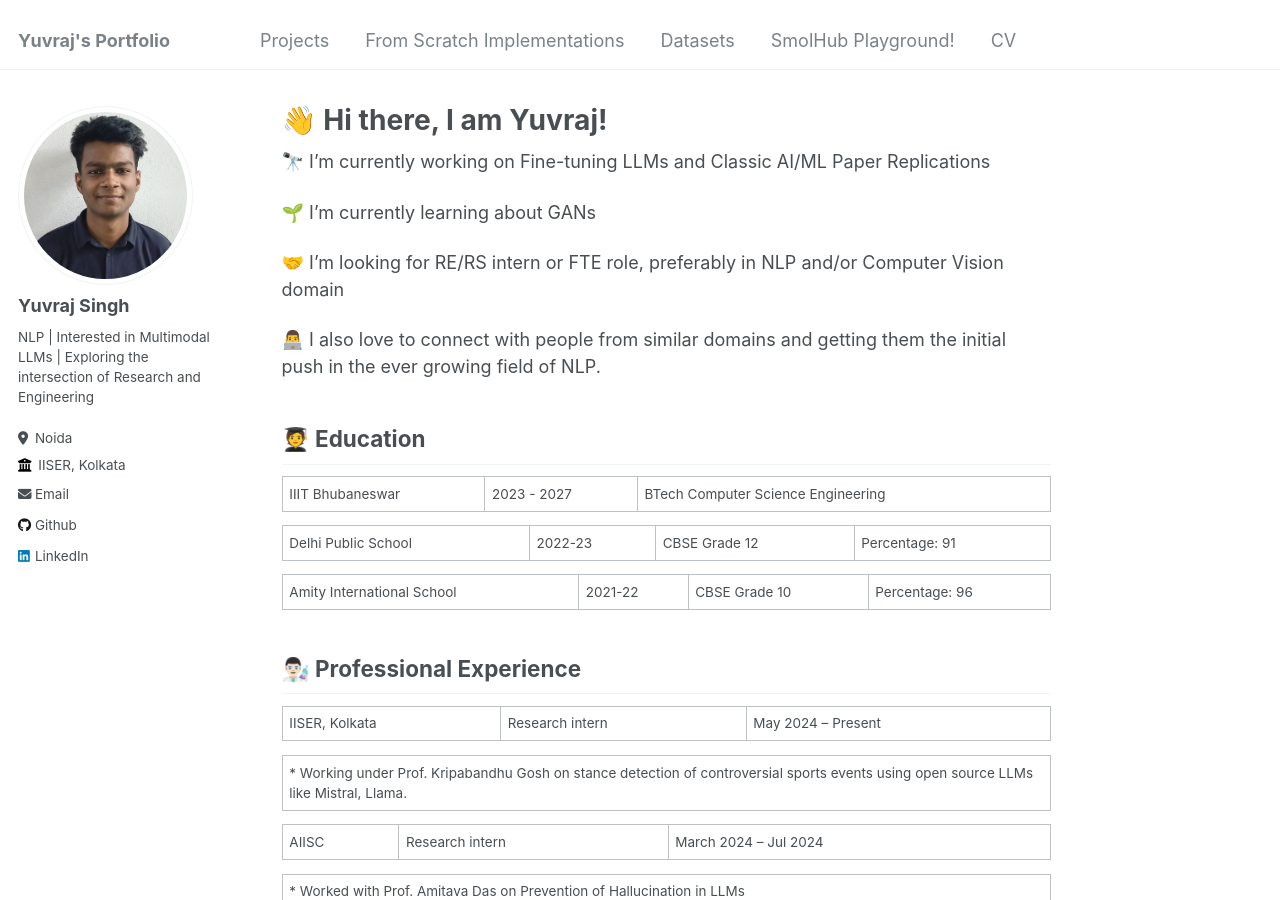
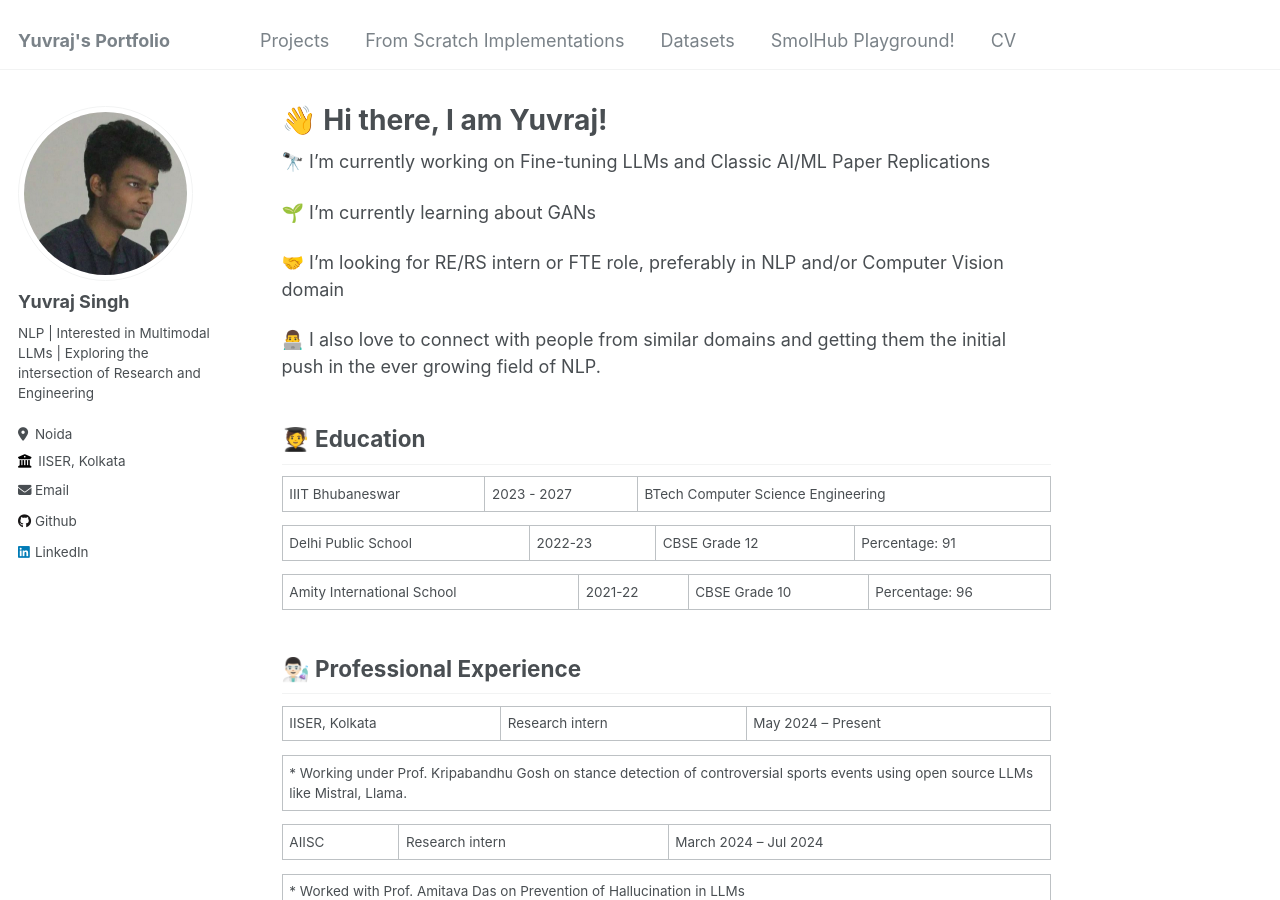
Before and after one commit to YuvrajSingh-mist/SmolHub-Website, a Jekyll site: the page built from _pages/about.md, in a window 1280 px wide and 900 px high. Built offline with Jekyll 4.4.1, drawn with Linux system fonts in a browser that asks for light colours.

Commit message:
Added photo

```diff
--- a/_config.yml
+++ b/_config.yml
@@ -25,7 +25,7 @@ repository               : "YuvrajSingh-mist/SmolHub-Website"
 #               Additional customization can be done by editing /_includes/author-profile.html
 author:
   # Biographic information
-  avatar           : "YuvraSingh_photo.jpg"
+  avatar           : "unnamed.png"
   name             : "Yuvraj Singh"
   pronouns         : # example: "she/her"
   bio              : "NLP | Interested in Multimodal LLMs | Exploring the intersection of Research and Engineering"
```
Also changed, not shown: images/unnamed.png (added).
